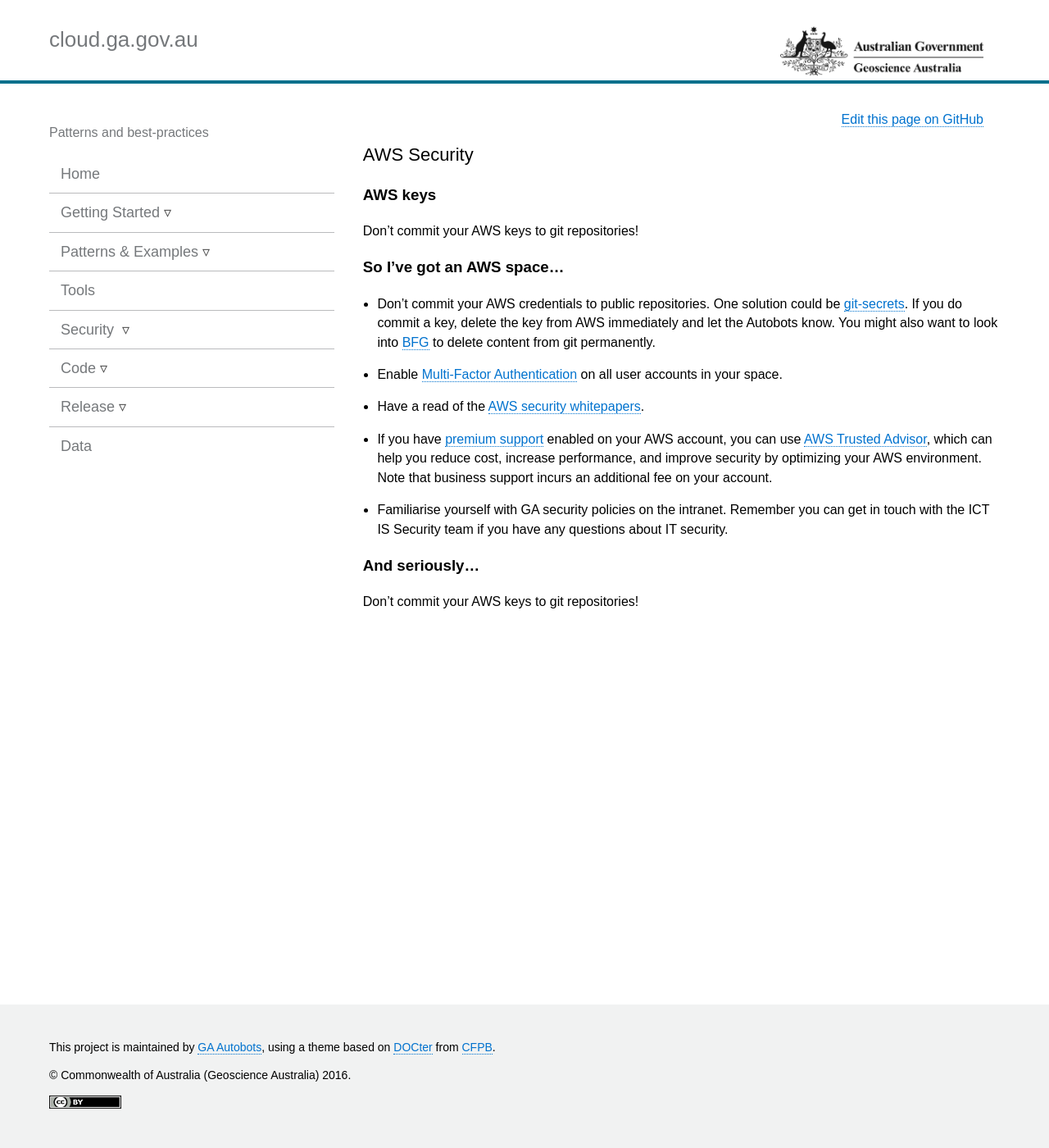
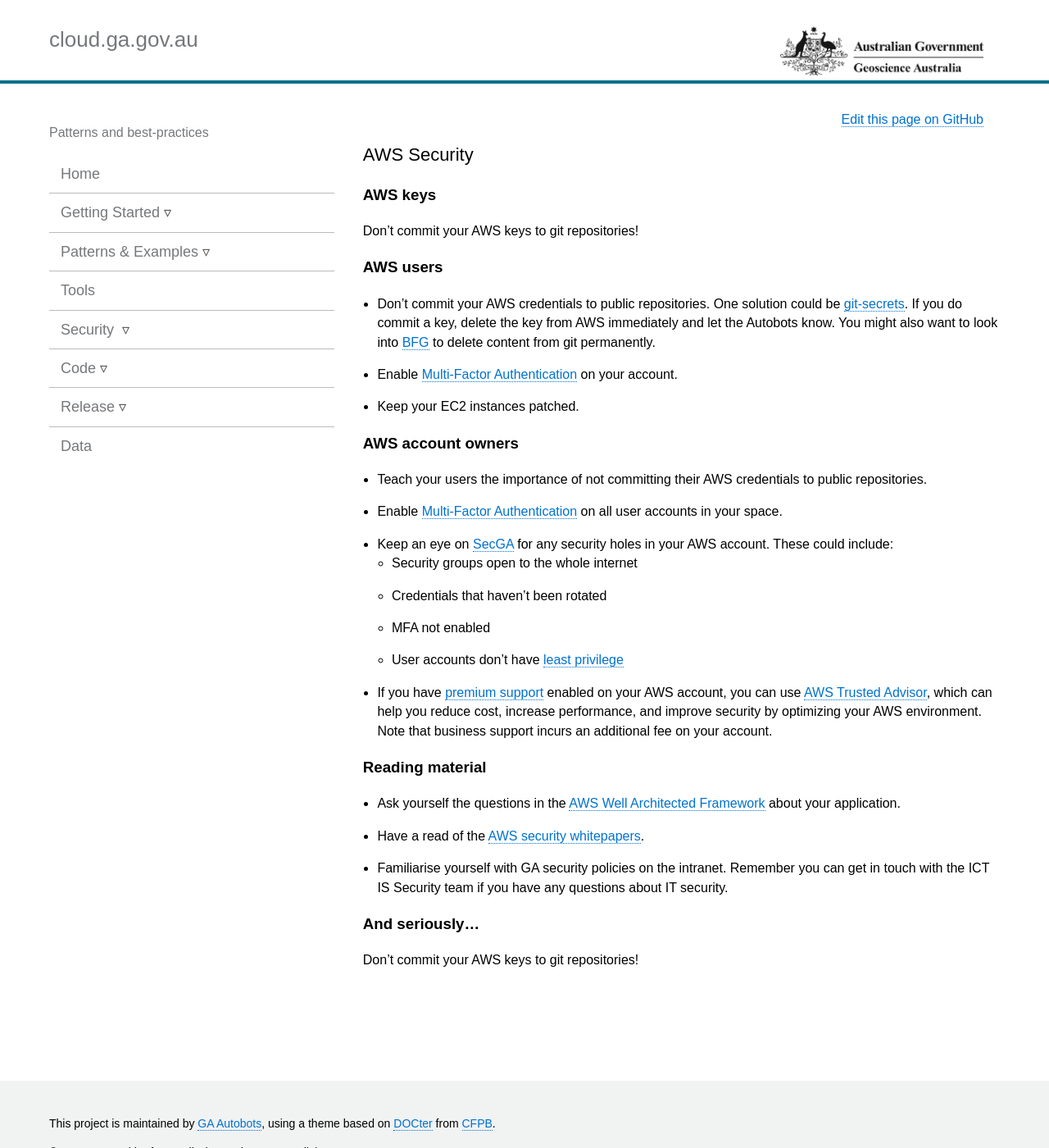
Before and after one commit to GeoscienceAustralia/cloud, a Jekyll site: the page built from docs/_pages/aws_security_sub.md, in a window 1280 px wide and 1400 px high. Shown: the whole window at 82% size. Built offline with Jekyll 4.4.1, drawn with Linux system fonts in a browser that asks for light colours; nearby versions of some CDN libraries.

Commit message:
More detail, delineation between AWS users/owners

```diff
--- a/docs/_pages/aws_security_sub.md
+++ b/docs/_pages/aws_security_sub.md
@@ -7,12 +7,27 @@
 ### AWS keys
 Don't commit your AWS keys to git repositories!
 
-### So I've got an AWS space...
+### AWS users
 
 * Don't commit your AWS credentials to public repositories. One solution could be [git-secrets](https://github.com/awslabs/git-secrets). If you do commit a key, delete the key from AWS immediately and let the Autobots know. You might also want to look into [BFG](https://github.com/IBM-Swift/BluePic/wiki/Using-BFG-Repo-Cleaner-tool-to-remove-sensitive-files-from-your-git-repo) to delete content from git permanently.
+* Enable [Multi-Factor Authentication](https://aws.amazon.com/iam/details/mfa/) on your account.
+* Keep your EC2 instances patched.
+
+### AWS account owners
+
+* Teach your users the importance of not committing their AWS credentials to public repositories.
 * Enable [Multi-Factor Authentication](https://aws.amazon.com/iam/details/mfa/) on all user accounts in your space.
+* Keep an eye on [SecGA](https://sec.gadevs.ga) for any security holes in your AWS account. These could include:
+  * Security groups open to the whole internet
+  * Credentials that haven't been rotated
+  * MFA not enabled
+  * User accounts don't have [least privilege](https://en.wikipedia.org/wiki/Principle_of_least_privilege)
+* If you have [premium support](https://aws.amazon.com/premiumsupport/) enabled on your AWS account, you can use [AWS Trusted Advisor](https://aws.amazon.com/premiumsupport/trustedadvisor/), which can help you reduce cost, increase performance, and improve security by optimizing your AWS environment. Note that business support incurs an additional fee on your account.
+
+### Reading material
+
+* Ask yourself the questions in the [AWS Well Architected Framework](https://d0.awsstatic.com/whitepapers/architecture/AWS_Well-Architected_Framework.pdf) about your application.
 * Have a read of the [AWS security whitepapers](https://aws.amazon.com/whitepapers/).
-* If you have [premium support](https://aws.amazon.com/premiumsupport/) enabled on your AWS account, you can use [AWS Trusted Advisor](https://aws.amazon.com/premiumsupport/trustedadvisor/), which can help you reduce cost, increase performance, and improve security by optimizing your AWS environment. Note that business support incurs an additional fee on your account.
 * Familiarise yourself with GA security policies on the intranet. Remember you can get in touch with the ICT IS Security team if you have any questions about IT security.
 
 ### And seriously...
```
